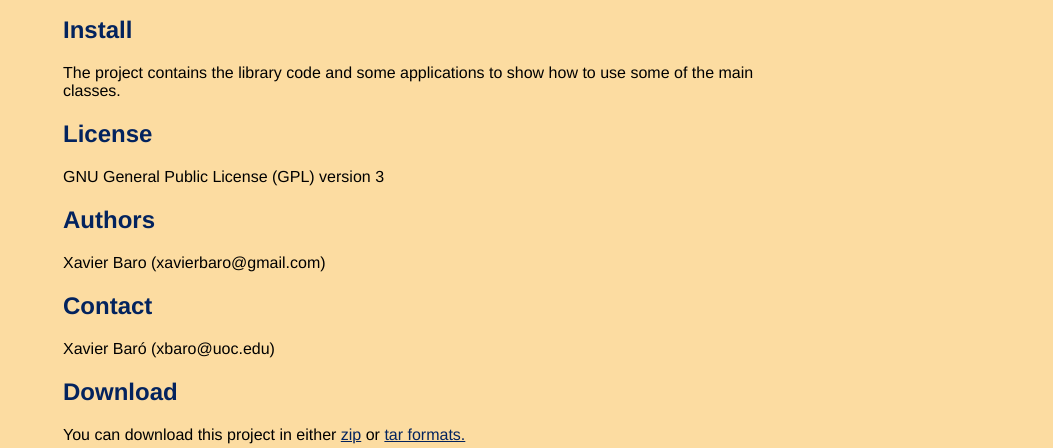
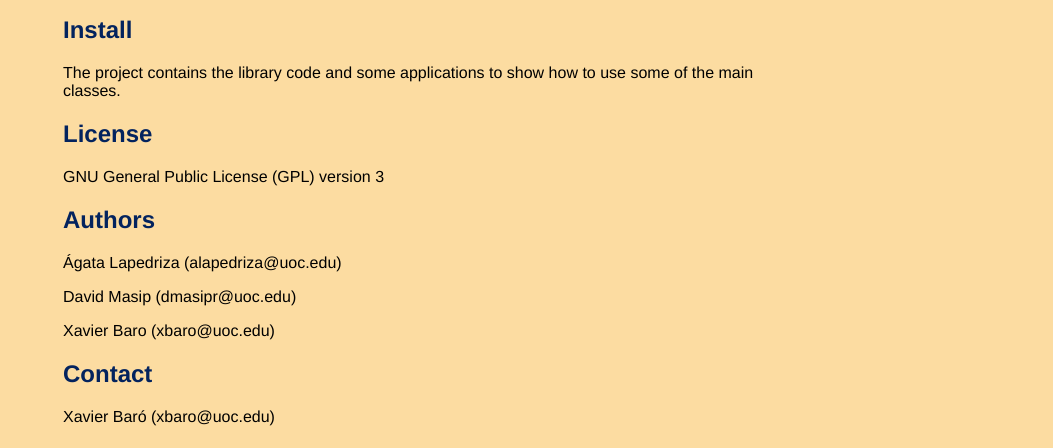
Before and after one commit to xbaro/LibSUNAI, a plain HTML site: page index.html in a window 1280 px wide. Shown: the part 336-784 px from the top of the page, without its empty margins (227-1280 px from the left). Drawn offline with Linux system fonts and the light colour scheme.

Commit message:
Update index.html

```diff
--- a/index.html
+++ b/index.html
@@ -86,8 +86,9 @@ libcurl (http://curl.haxx.se/libcurl/)</p>
 
 
       <h2>Authors</h2>
-      <p>Xavier Baro (xavierbaro@gmail.com)
-<br/>      </p>
+      <p>Ágata Lapedriza (alapedriza@uoc.edu)<br/></p>
+      <p>David Masip (dmasipr@uoc.edu)<br/></p>
+      <p>Xavier Baro (xbaro@uoc.edu)<br/></p>
 
 
 
```
